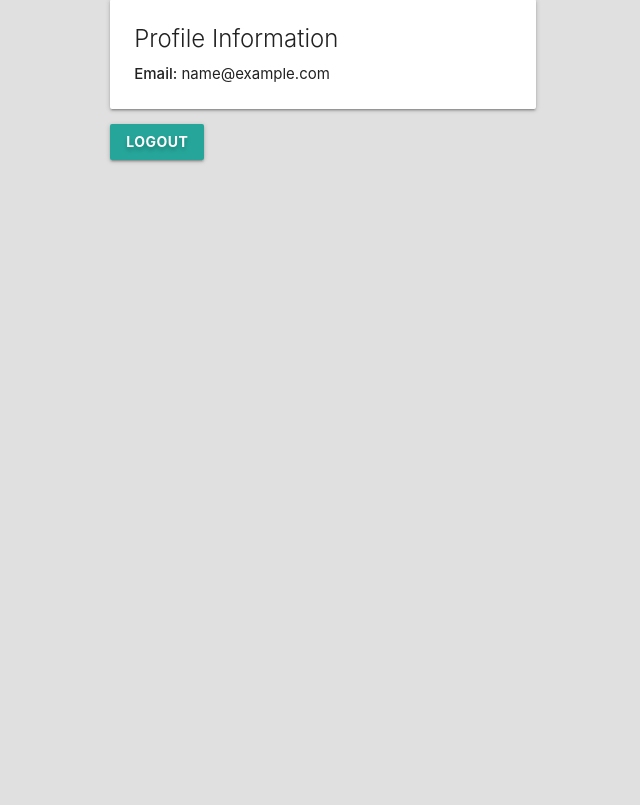
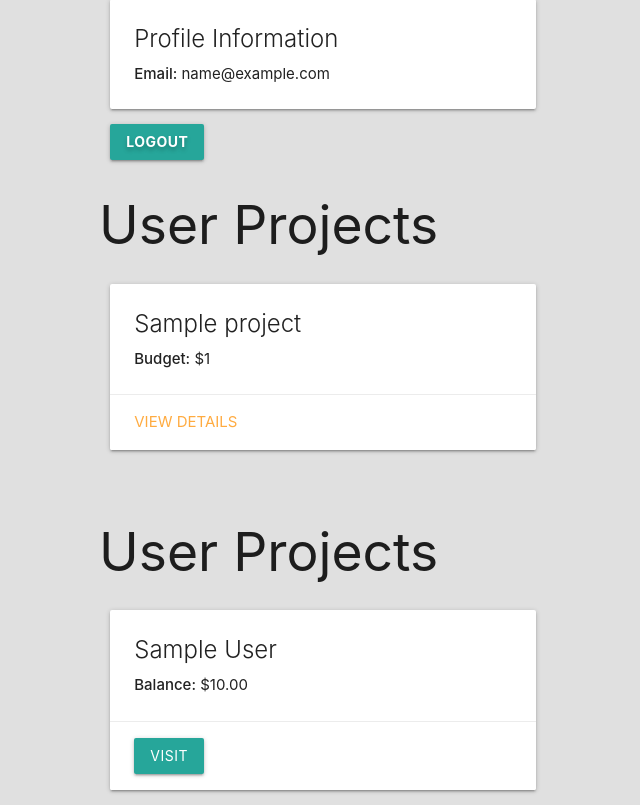
Before and after one commit to mgregerson/budgetBuddy, a Django app: page /user/profile/ in a window 1280 px wide. Shown: the part 145-950 px from the top of the page, without its empty margins (93-733 px from the left). Before the commit the page ends 308 px from the top, so only its background shows below. Run offline with Django 4.2, Linux system fonts and the light colour scheme; a user stored in the database is signed in; tables that the repository leaves empty hold one stand-in row (values such as "Sample post").

Commit message:
Updated profile page to display cards for Users accounts and User Projects

```diff
--- a/user/templates/auth/profile.html
+++ b/user/templates/auth/profile.html
@@ -16,5 +16,52 @@
       </form>
     </div>
   </div>
+  <h2>User Projects</h2>
+  {% if projects %}
+  <div class="row">
+    {% for project in projects %}
+    <div class="col s12 m6">
+      <div class="card">
+        <div class="card-content">
+          <span class="card-title">{{ project.name }}</span>
+          <p><strong>Budget:</strong> ${{ project.budget }}</p>
+          <!-- Add any other project information you want to display -->
+        </div>
+        <div class="card-action">
+          <a href="{% url 'project_detail' project_slug=project.slug %}"
+            >View Details</a
+          >
+        </div>
+      </div>
+    </div>
+    {% endfor %}
+  </div>
+  {% else %}
+  <p>No projects found.</p>
+  {% endif %}
+  <br />
+  <h2>User Projects</h2>
+  {% if accounts %}
+  <div class="row">
+    {% for account in accounts %}
+    <div class="col s12 m6">
+      <div class="card">
+        <div class="card-content">
+          <span class="card-title">{{ account.name }}</span>
+          <p><strong>Balance:</strong> ${{ account.balance }}</p>
+          <!-- Add any other project information you want to display -->
+        </div>
+        <div class="card-action">
+          <a href="{% url 'account_detail' account.slug %}" class="btn"
+            >Visit</a
+          >
+        </div>
+      </div>
+    </div>
+    {% endfor %}
+  </div>
+  {% else %}
+  <p>No Accounts found.</p>
+  {% endif %}
 </div>
 {% endblock %}
```
